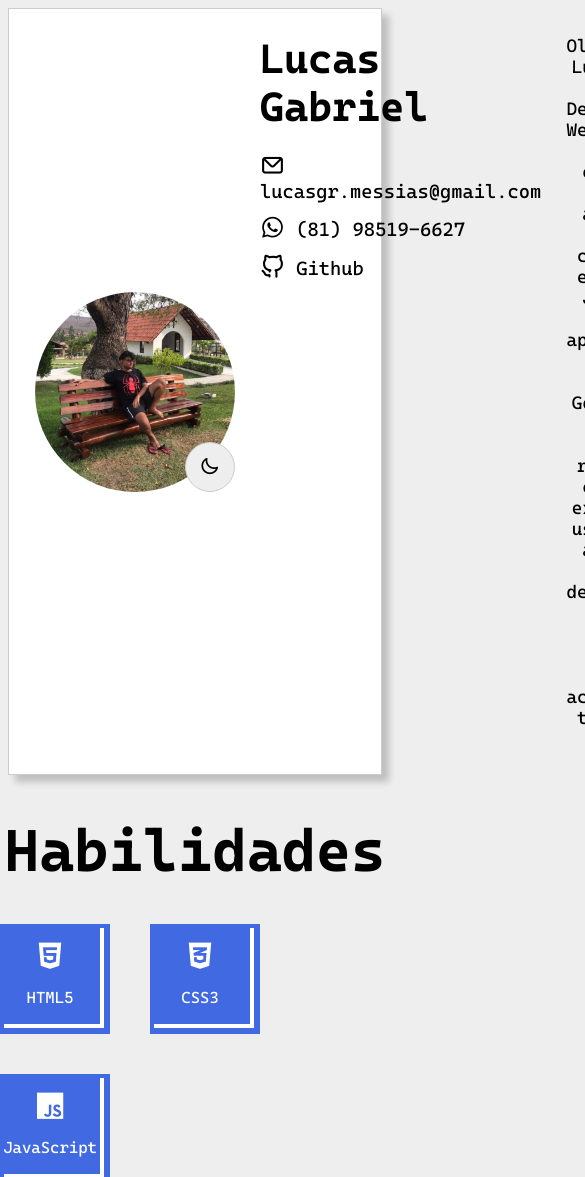
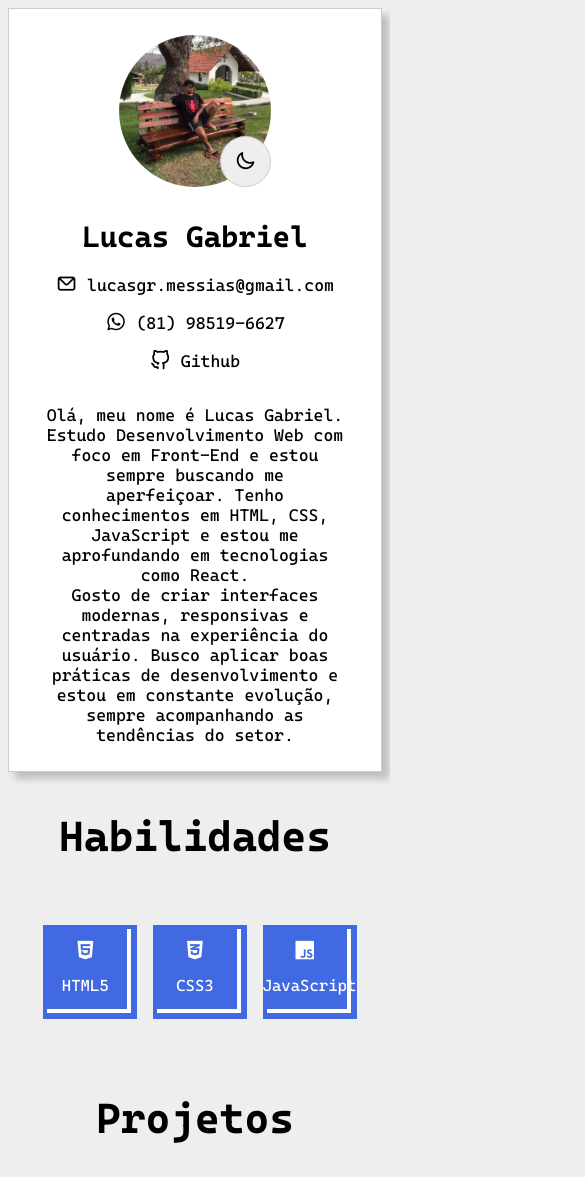
Before and after one commit to Wonderlly/Portfolio, a plain HTML site: page index.html in a window 390 px wide. Shown: the top 1177 px of the page, 585 px wide, since content can reach past the window. Drawn offline with nearby package versions, Linux system fonts and the light colour scheme.

Commit message:
Add files via upload

```diff
--- a/index.html
+++ b/index.html
@@ -30,7 +30,7 @@
                 </div>
             </div>
             <div class="my-apresentation">
-                <p>Olá, meu nome é Lucas Gabriel. Estudo Desenvolvimento Web com foco em Front-End e estou sempre buscando me aperfeiçoar. Tenho conhecimentos em HTML, CSS, JavaScript e estou me aprofundando em tecnologias como Vue.</p>
+                <p>Olá, meu nome é Lucas Gabriel. Estudo Desenvolvimento Web com foco em Front-End e estou sempre buscando me aperfeiçoar. Tenho conhecimentos em HTML, CSS, JavaScript e estou me aprofundando em tecnologias como React.</p>
                 Gosto de criar interfaces modernas, responsivas e centradas na experiência do usuário. Busco aplicar boas práticas de desenvolvimento e estou em constante evolução, sempre acompanhando as tendências do setor.</p>
             </div>
         </div>
@@ -42,6 +42,7 @@
             <div class="language"><i class="fa-brands fa-html5"></i>HTML5</div>
             <div class="language"><i class="fa-brands fa-css3-alt"></i>CSS3</div>
             <div class="language"><i class="fa-brands fa-js"></i>JavaScript</div>
+
         </div>
     </div>
 
--- a/style.css
+++ b/style.css
@@ -26,7 +26,7 @@
 html, body {
     background-color: var(--bg-color);
     width: 100%;
-    height: 140%;
+    height: 150vh;
     transition: all .2s ease-in-out
 }
 
@@ -67,7 +67,7 @@ header {
 }
 
 .my-img {
-    --img-size: 200px;
+    --img-size: 24vh;
     width: var(--img-size);
     height: var(--img-size);
     overflow: hidden;
@@ -79,20 +79,20 @@ header {
 }
 
 .btn-darkmode {
-  width: 50px;
-  height: 50px;
+  width: 25%;
+  height: 25%;
   background-color: var(--bg-color);
   border: 0.1px solid var(--border-color);
   color: var(--text-color);
   transition: all .2s ease-in-out;
   position: absolute;
-  bottom: 0px;
-  left: 150px;
+  bottom: 0;
+  right: 0;
   border-radius: 100%;
   display: flex;
   justify-content: center;
   align-items: center;
-  font-size: 20px;
+  font-size: 3vh;
 }
 
 .btn-darkmode:hover {
@@ -112,22 +112,22 @@ header {
 
 .my-info a,.my-info p {
   font-size: larger;
-  margin-bottom: 10px;
+  margin-bottom: 1.5vh;
 }
 
 .my-info h1 {
-  font-size: 41px;
-  margin-bottom: 20px;
+  font-size: 4.5vh;
+  margin-bottom: 2vh;
 }
 
 .my-info i {
-  font-size: 25px;
+  font-size: 2.5vh;
 }
 
 .my-apresentation {
   width: 55%;
   margin-left: auto;
-  margin-right: 50px;
+  margin-right: 5vh;
   font-family: cascadia;
   font-size: large;
   text-align: center;
@@ -153,20 +153,19 @@ header {
 }
 
 .my-languages {
-  height: 200px;
   display: flex;
   flex-direction: row;
   flex-wrap: wrap;
-  gap: 50px;
+  gap: 7vh;
   align-content: center;
   margin-left: auto;
   margin-right: auto;
-  max-width: 850px;
+  max-width: 88vh;
 }
 
 .language {
-  width: 100px;
-  height: 100px;
+  width: 12vh;
+  height: 12vh;
   display: flex;
   flex-direction: column;
   text-align: center;
@@ -184,7 +183,7 @@ header {
 }
 
 .language i {
-  font-size: 30px;
+  font-size: 3vh;
 }
 /*Fim Habilidades*/
 
@@ -196,7 +195,7 @@ header {
     justify-content: center;
     align-content: center;
     font-family: cascadia;
-    margin-top: 100px;
+    margin-top: 10vh;
 }
 
 .titulo {
@@ -212,17 +211,16 @@ header {
     flex-direction: row;
     justify-content: center;
     flex-wrap: wrap;
-    gap: 50px;
+    gap: 5vh;
 }
 /*Fim Projetos*/
 
 /*Flip Cards*/
-/*Flip Card*/
 .projeto {
   background-color: transparent;
-  width: 300px;
-  height: 350px;
-  perspective: 1000px; /* Remove this if you don't want the 3D effect */
+  width: 30vh;
+  height: 40vh;
+  perspective: 100vh;
   font-family: cascadia;
   flex: 0 1 calc(25% - 50px);
   max-width: calc(25% - 50px);
@@ -296,8 +294,8 @@ header {
 }
 
 .projeto-lang {
-  margin-bottom: 80px;
-  font-size: 25px;
+  margin-bottom: 8vh;
+  font-size: 2.5vh;
 }
 
 /*Descrição*/
@@ -344,3 +342,92 @@ header {
   color: white;
   cursor: pointer;
 }
+
+/*Responsividade*/
+@media (max-width: 1024px) {
+  .my-header {
+    flex-direction: column;
+    text-align: center;
+    gap: 4vh;
+  }
+
+  .my-apresentation {
+    width: 90%;
+    margin: 0 auto;
+  }
+
+  .my-info {
+    margin-bottom: 0;
+  }
+
+  .btn-darkmode {
+    left: auto;
+    right: 0;
+    bottom: 0;
+  }
+
+  .projects-row {
+    gap: 4vh;
+  }
+
+  .projeto {
+    flex: 1 1 45%;
+    max-width: 45%;
+    height: auto;
+  }
+}
+
+@media (max-width: 768px) {
+  .my-img {
+    --img-size: 18vh;
+  }
+
+  .btn-darkmode {
+    width: 6vh;
+    height: 6vh;
+    font-size: 2.5vh;
+  }
+
+  .my-info h1 {
+    font-size: 3.5vh;
+  }
+
+  .my-info a, .my-info p {
+    font-size: 2vh;
+  }
+
+  .my-apresentation {
+    font-size: 2vh;
+    width: 95%;
+    margin: 0 auto;
+  }
+
+  .my-languages {
+    gap: 3vh;
+    max-width: 95%;
+  }
+
+  .language {
+    width: 10vh;
+    height: 10vh;
+  }
+
+  .language i {
+    font-size: 2.5vh;
+  }
+
+  .projects-row {
+    flex-direction: column;
+    align-items: center;
+  }
+
+  .projeto {
+    max-width: 90%;
+    width: 90%;
+    height: auto;
+  }
+
+  .titulo {
+    font-size: 5vh;
+  }
+}
```
